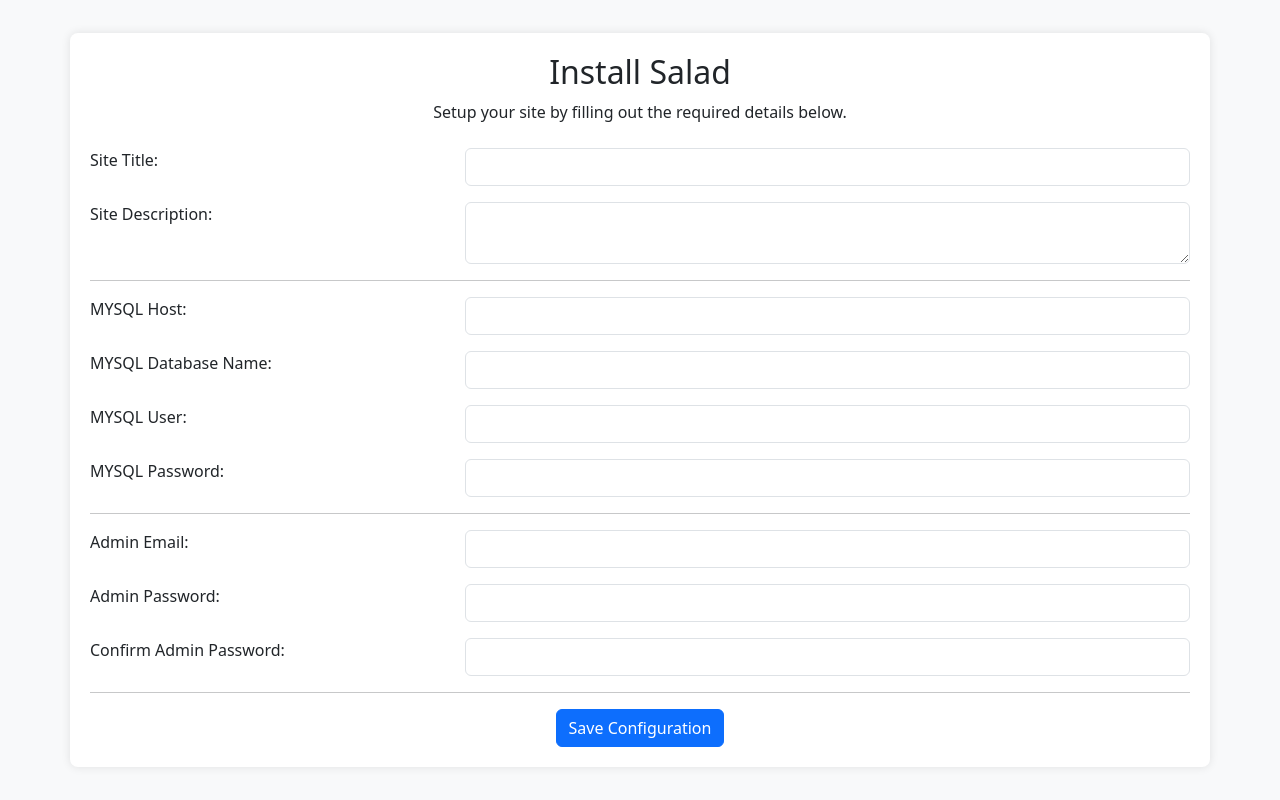
After one commit to parvillanueva/salad-stack-framework, a PHP site: page /setup.php in a window 1280 px wide. The commit adds this page. Run offline with PHP 8.4, Linux system fonts and the light colour scheme; some libraries are stand-ins or nearby versions.

Commit message:
[feat] Adding Website Setup

```diff
--- a/composer.json
+++ b/composer.json
@@ -12,7 +12,7 @@
     "twig/twig": "^3.0",
     "vlucas/phpdotenv": "^5.6@dev",
     "symfony/yaml": "7.2.x-dev",
-    "salad-stack/core": "^1.0.0"
+    "salad-stack/core": "^1.0"
   },
   "scripts": {
       "migrate": "php migrations/migrate.php",
--- /dev/null
+++ b/public/js/site.js
@@ -0,0 +1,4 @@
+document.getElementById('navbar-toggle').addEventListener('click', function() {
+  var links = document.getElementById('navbar-links');
+  links.classList.toggle('active');
+});
--- /dev/null
+++ b/public/setup.php
@@ -0,0 +1,185 @@
+<?php
+// Check if the setup is already complete
+if (file_exists(__DIR__ . '/../.env') && getenv('IS_SET') === 'true') {
+    header('Location: /');
+    exit;
+}
+
+$errors = [];
+$successMessage = '';
+if ($_SERVER['REQUEST_METHOD'] === 'POST') {
+    // Collect form data
+    $dbHost = $_POST['db_host'] ?? '';
+    $dbName = $_POST['db_name'] ?? '';
+    $dbUser = $_POST['db_user'] ?? '';
+    $dbPass = $_POST['db_pass'] ?? '';
+    $siteTitle = $_POST['site_title'] ?? '';
+    $siteDescription = $_POST['site_description'] ?? '';
+    $adminUser = $_POST['admin_user'] ?? '';
+    $adminPass = $_POST['admin_pass'] ?? '';
+    $adminPassConfirm = $_POST['admin_pass_confirm'] ?? '';
+
+    // Validate passwords
+    if ($adminPass !== $adminPassConfirm) {
+        $errors[] = "Passwords do not match!";
+    }
+
+    try {
+        $pdo = new PDO("mysql:host=$dbHost;dbname=$dbName", $dbUser, $dbPass);
+        $pdo->setAttribute(PDO::ATTR_ERRMODE, PDO::ERRMODE_EXCEPTION);
+        $connectionStatus = "Database connection successful!";
+
+    } catch (PDOException $e) {
+        $errors[] = "Database connection failed: " . $e->getMessage();
+
+    }
+    if (empty($errors)) {
+        // Save configuration to .env file
+        $envContent = "DB_HOST=$dbHost\n";
+        $envContent .= "DB_NAME=$dbName\n";
+        $envContent .= "DB_USER=$dbUser\n";
+        $envContent .= "DB_PASS=$dbPass\n";
+        $envContent .= "SITE_TITLE=\"$siteTitle\"\n";
+        $envContent .= "SITE_DESCRIPTION=\"$siteDescription\"\n";
+        $envContent .= "ADMIN_USER=\"$adminUser\"\n";
+        $envContent .= "ADMIN_PASS=\"$adminPass\"\n";
+        $envContent .= "IS_SET=true\n";
+
+        file_put_contents(__DIR__ . '/../.env', $envContent);
+
+        header('Location: /setup');
+        exit;
+
+    }
+}
+?>
+
+<!DOCTYPE html>
+<html lang="en">
+<head>
+    <meta charset="UTF-8">
+    <meta name="viewport" content="width=device-width, initial-scale=1.0">
+    <title>Setup</title>
+    <link href="./css/bootstrap.min.css" rel="stylesheet">
+    <style>
+        body {
+            background-color: #f8f9fa;
+            display: flex;
+            justify-content: center;
+            align-items: center;
+            height: 100vh;
+        }
+        .container {
+            background: #ffffff;
+            padding: 20px;
+            border-radius: 8px;
+            box-shadow: 0 0 10px rgba(0,0,0,0.1);
+        }
+        .error {
+            color: #dc3545;
+        }
+        .success {
+            color: #198754;
+        }
+    </style>
+</head>
+<body>
+    <div class="container">
+        <center>
+            <h2>Install Salad</h2>
+            <p class="mb-4">Setup your site by filling out the required details below.</p>
+        </center>
+        <?php if (!empty($errors)): ?>
+            <div class="alert alert-danger">
+                <?php foreach ($errors as $error): ?>
+                    <p><?php echo htmlspecialchars($error); ?></p>
+                <?php endforeach; ?>
+            </div>
+        <?php elseif ($successMessage): ?>
+            <div class="alert alert-success">
+                <?php echo $successMessage; ?>
+            </div>
+        <?php endif; ?>
+        <form action="setup.php" method="post">
+
+            <div class="row mb-3">
+                <div class="col-sm-4">
+                    <label for="site_title" class="form-label">Site Title:</label>
+                </div>
+                <div class="col-sm-8">
+                    <input type="text" id="site_title" name="site_title" class="form-control" value="<?php echo htmlspecialchars($siteTitle ?? ''); ?>" required>
+                </div>
+            </div>
+            <div class="row mb-3">
+                <div class="col-sm-4">
+                    <label for="site_description" class="form-label">Site Description:</label>
+                </div>
+                <div class="col-sm-8">
+                    <textarea id="site_description" name="site_description" class="form-control" required><?php echo htmlspecialchars($siteDescription ?? ''); ?></textarea>
+                </div>
+            </div>
+            <hr>
+            <div class="row mb-3">
+                <div class="col-sm-4">
+                    <label for="db_host" class="form-label">MYSQL Host:</label>
+                </div>
+                <div class="col-sm-8">
+                    <input type="text" id="db_host" name="db_host" class="form-control" value="<?php echo htmlspecialchars($dbHost ?? ''); ?>" required>
+                </div>
+            </div>
+            <div class="row mb-3">
+                <div class="col-sm-4">
+                    <label for="db_name" class="form-label">MYSQL Database Name:</label>
+                </div>
+                <div class="col-sm-8">
+                    <input type="text" id="db_name" name="db_name" class="form-control" value="<?php echo htmlspecialchars($dbName ?? ''); ?>" required>
+                </div>
+            </div>
+            <div class="row mb-3">
+                <div class="col-sm-4">
+                    <label for="db_user" class="form-label">MYSQL User:</label>
+                </div>
+                <div class="col-sm-8">
+                    <input type="text" id="db_user" name="db_user" class="form-control" value="<?php echo htmlspecialchars($dbUser ?? ''); ?>" required>
+                </div>
+            </div>
+            <div class="row mb-3">
+                <div class="col-sm-4">
+                    <label for="db_pass" class="form-label">MYSQL Password:</label>
+                </div>
+                <div class="col-sm-8">
+                    <input type="password" id="db_pass" name="db_pass" class="form-control" required>
+                </div>
+            </div>
+            <hr>
+            <div class="row mb-3">
+                <div class="col-sm-4">
+                    <label for="admin_user" class="form-label">Admin Email:</label>
+                </div>
+                <div class="col-sm-8">
+                    <input type="text" id="admin_user" name="admin_user" class="form-control" value="<?php echo htmlspecialchars($adminUser ?? ''); ?>" required>
+                </div>
+            </div>
+            <div class="row mb-3">
+                <div class="col-sm-4">
+                    <label for="admin_pass" class="form-label">Admin Password:</label>
+                </div>
+                <div class="col-sm-8">
+                    <input type="password" id="admin_pass" name="admin_pass" class="form-control" required>
+                </div>
+            </div>
+            <div class="row mb-3">
+                <div class="col-sm-4">
+                    <label for="admin_pass_confirm" class="form-label">Confirm Admin Password:</label>
+                </div>
+                <div class="col-sm-8">
+                    <input type="password" id="admin_pass_confirm" name="admin_pass_confirm" class="form-control" required>
+                </div>
+            </div>
+            <hr>
+            <center><button type="submit" class="btn btn-primary">Save Configuration</button></center>
+        </form>
+    </div>
+    <script src="./js/bootstrap.bundle.min.js"></script>
+</body>
+</html>
--- /dev/null
+++ b/src/Views/template/site/footer.twig
@@ -0,0 +1,2 @@
+
+<script src="{{ asset('js/site.js') }}"></script>
```
Also changed, not shown: migrations/migrate.php (deleted, +0 -17 lines), migrations/migrate_specific.php (deleted, +0 -20 lines), migrations/rollback.php (deleted, +0 -16 lines), migrations/rollback_specific.php (deleted, +0 -20 lines), public/css/site.css (added, +87 -0 lines), src/Controllers/SetupController.php (added, +62 -0 lines), src/Migrations/CreateSiteBasicSettingsTable.php (added, +19 -0 lines), src/Migrations/CreateSiteCustomSettingsTable.php (added, +17 -0 lines), src/Views/home/index.twig (+4 -10 lines), src/Views/template/site/base.twig (added, +11 -0 lines), src/Views/template/site/header.twig (added, +25 -0 lines), src/Views/template/site/navigation.twig (added, +19 -0 lines), src/Views/template/admin.twig (added), 2 other files.
